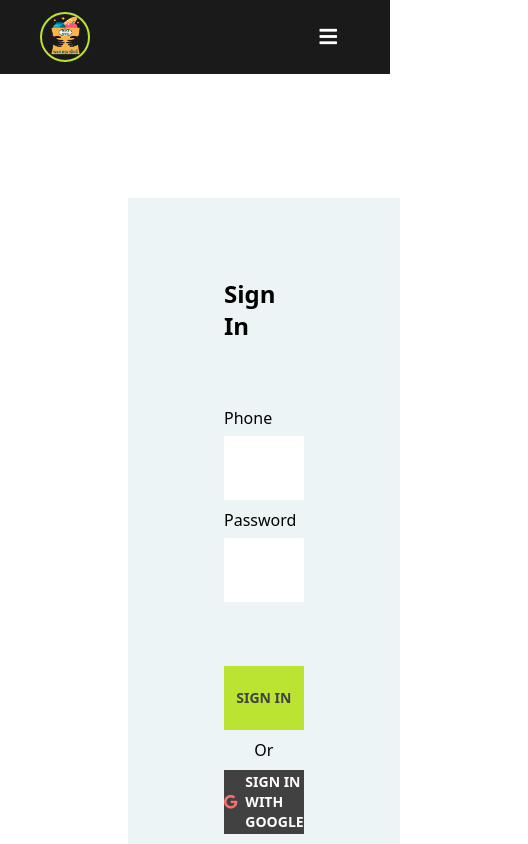
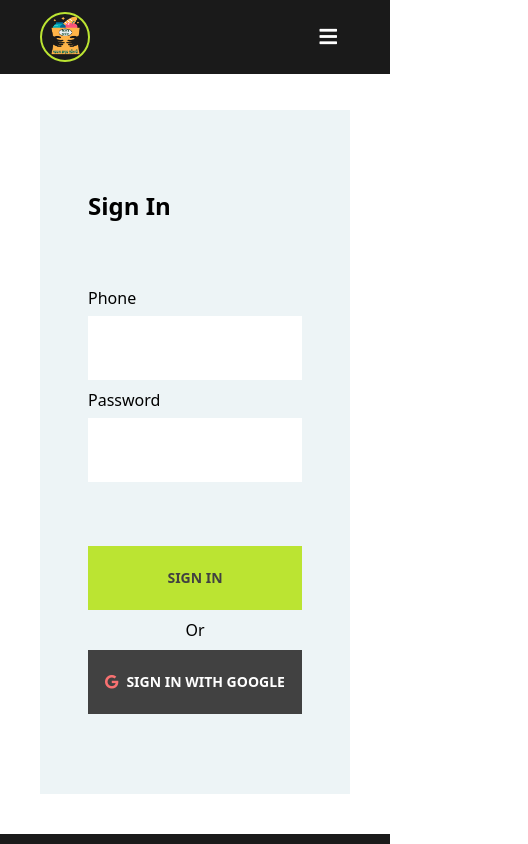
Before and after one commit to Mohammad1745/asthar-bazar-customer, a Nuxt app: page /signin in a window 390 px wide. Shown: the top 844 px of the page, 528 px wide, since content can reach past the window. Built offline with nearby package versions, Linux system fonts and the light colour scheme.

Commit message:
[Change] signing page style

```diff
--- a/pages/signin.vue
+++ b/pages/signin.vue
@@ -1,5 +1,5 @@
 <template>
-  <div class="form m-32 px-24 py-20">
+  <div class="form m-10 sm:m-12 md:m-24 lg:m-32 px-12 sm:px-12 md:px-24 py-20">
     <div class="mb-16 text-2xl font-extrabold">Sign In</div>
     <div class="my-2">
       <div class="mb-1.5">Phone</div>
```
